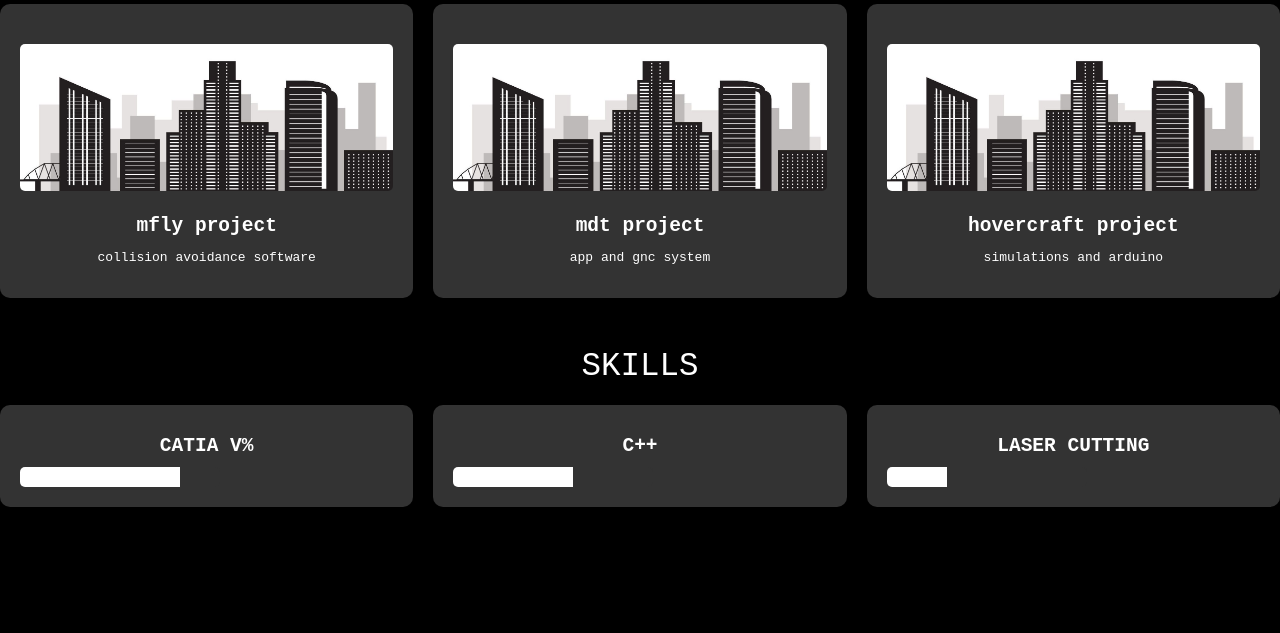
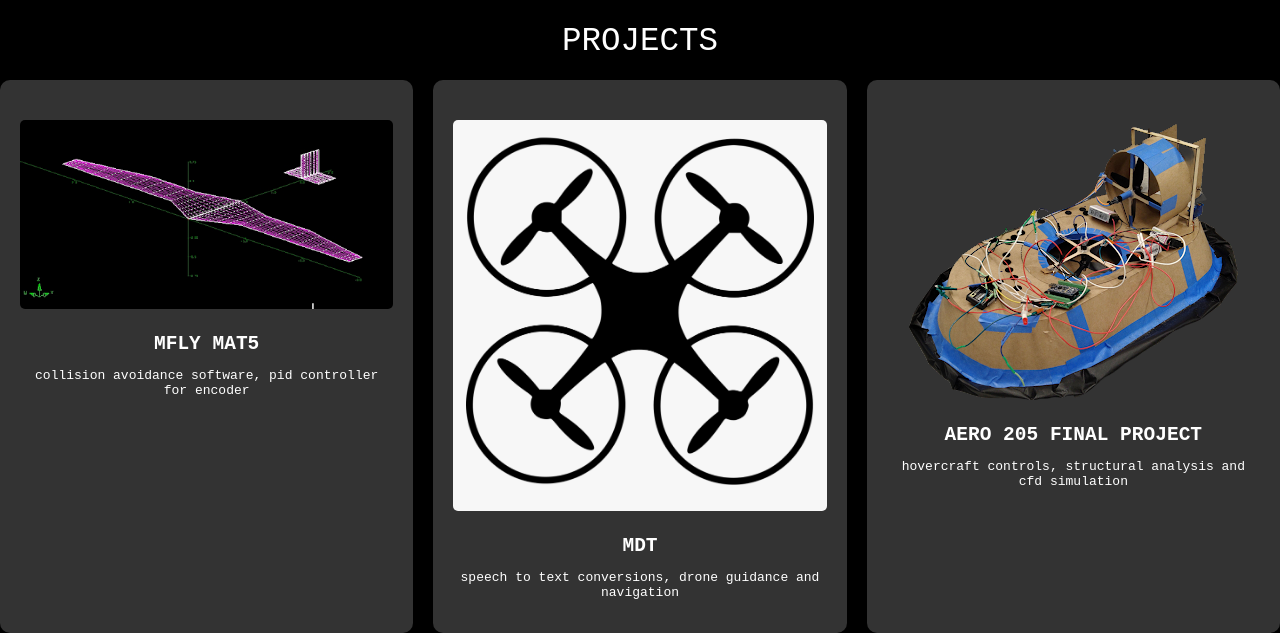
Before and after one commit to amoitra1/amoitra1.github.io, a plain HTML site: page index.html in a window 1280 px wide. Shown: the part 724-1357 px from the top of the page. Before the commit the page ends 1231 px from the top, so only its background shows below. Drawn offline with Linux system fonts and the light colour scheme.

Commit message:
removed skills

```diff
--- a/index.html
+++ b/index.html
@@ -110,9 +110,10 @@
 <body>
   <header>
     <h1>ANAY MOITRA</h1>
+    <h2 style="color: red;">THIS IS A WORK IN PROGRESS!!</h2>
+    <h2 style="color: red;">FAR FROM COMPLETE</h2>
     <nav>
       <a href="#project-section">PROJECTS</a>
-      <a href="#skills-section">SKILLS</a>
     </nav>
   </header>
   <div class="content" id="project-section">
@@ -121,47 +122,24 @@
     <div class="project-grid">
       <!-- Project Items (Adjust as needed) -->
       <div class="project-item">
-        <img src="grskyline.jpg" alt="Project 1">
-        <h3>mfly project</h3>
-        <p>collision avoidance software</p>
+        <img src="mfly.png" alt="Project 1">
+        <h3>MFLY MAT5</h3>
+        <p>collision avoidance software, pid controller for encoder</p>
       </div>
       <div class="project-item">
-        <img src="grskyline.jpg" alt="Project 2">
-        <h3>mdt project</h3>
-        <p>app and gnc system</p>
+        <img src="drone.png" alt="Project 2">
+        <h3>MDT</h3>
+        <p>speech to text conversions, drone guidance and navigation</p>
       </div>
       <div class="project-item">
-        <img src="grskyline.jpg" alt="Project 3">
-        <h3>hovercraft project</h3>
-        <p>simulations and arduino</p>
+        <img src="hovercraft.png" alt="Project 3">
+        <h3>AERO 205 FINAL PROJECT</h3>
+        <p>hovercraft controls, structural analysis and cfd simulation</p>
       </div>
       <!-- Repeat the above structure for additional items -->
     </div>
   </div>
-  <div class="content" id="skills-section">
-    <div class="skills-title">SKILLS</div>
-    <div class="skills-grid">
-      <!-- Skills Items (Adjust as needed) -->
-      <div class="skill-item">
-        <h3>CATIA V%</h3>
-        <div class="skills-level-box">
-          <div class="skills-level-fill" style="width: 80%;"></div>
-        </div>
-      </div>
-      <div class="skill-item">
-        <h3>C++</h3>
-        <div class="skills-level-box">
-          <div class="skills-level-fill" style="width: 60%;"></div>
-        </div>
-      </div>
-      <div class="skill-item">
-        <h3>LASER CUTTING</h3>
-        <div class="skills-level-box">
-          <div class="skills-level-fill" style="width: 30%;"></div>
-        </div>
-      </div>
-      <!-- Repeat the above structure for additional skills -->
-    </div>
+
   </div>
 </body>
 </html>
```
Also changed, not shown: drone.png (added), grskyline1.jpg (deleted), hovercraft.png (added), mfly.png (added).
